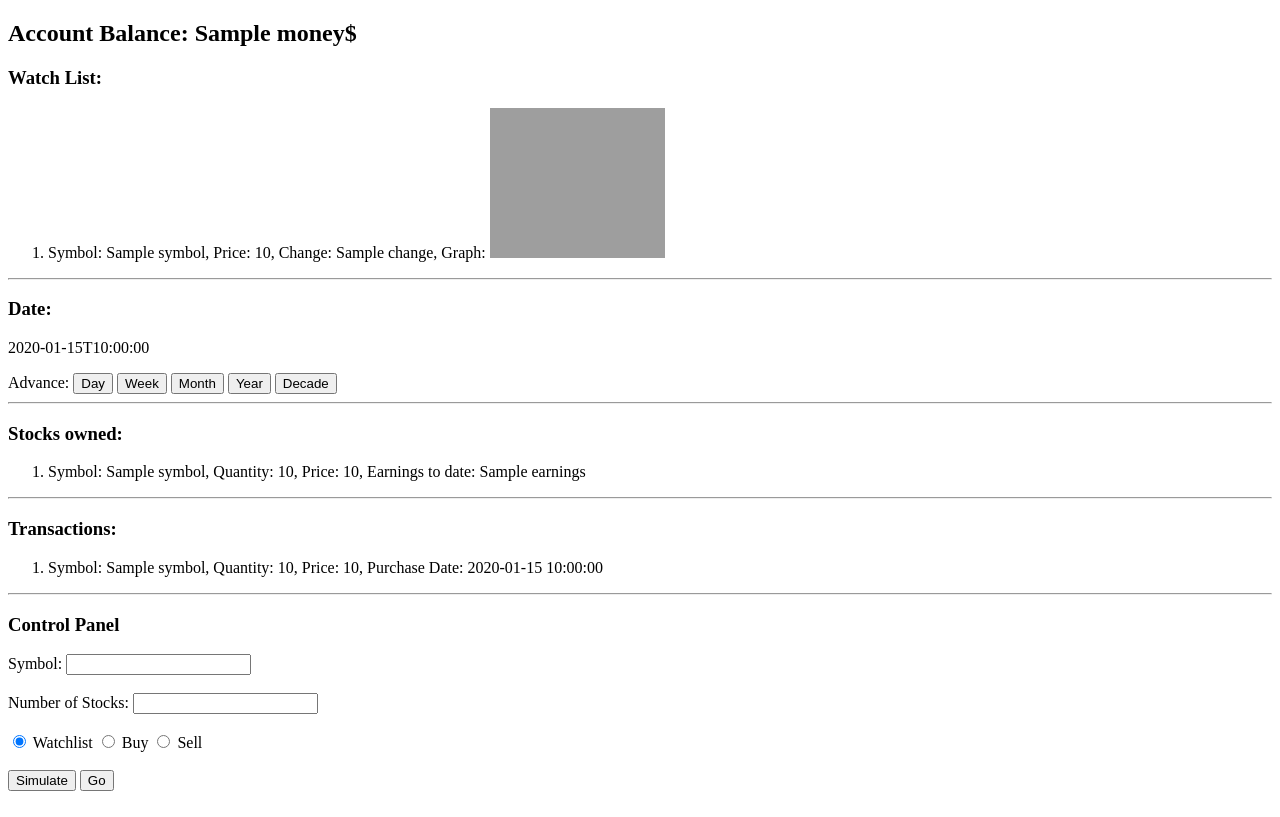
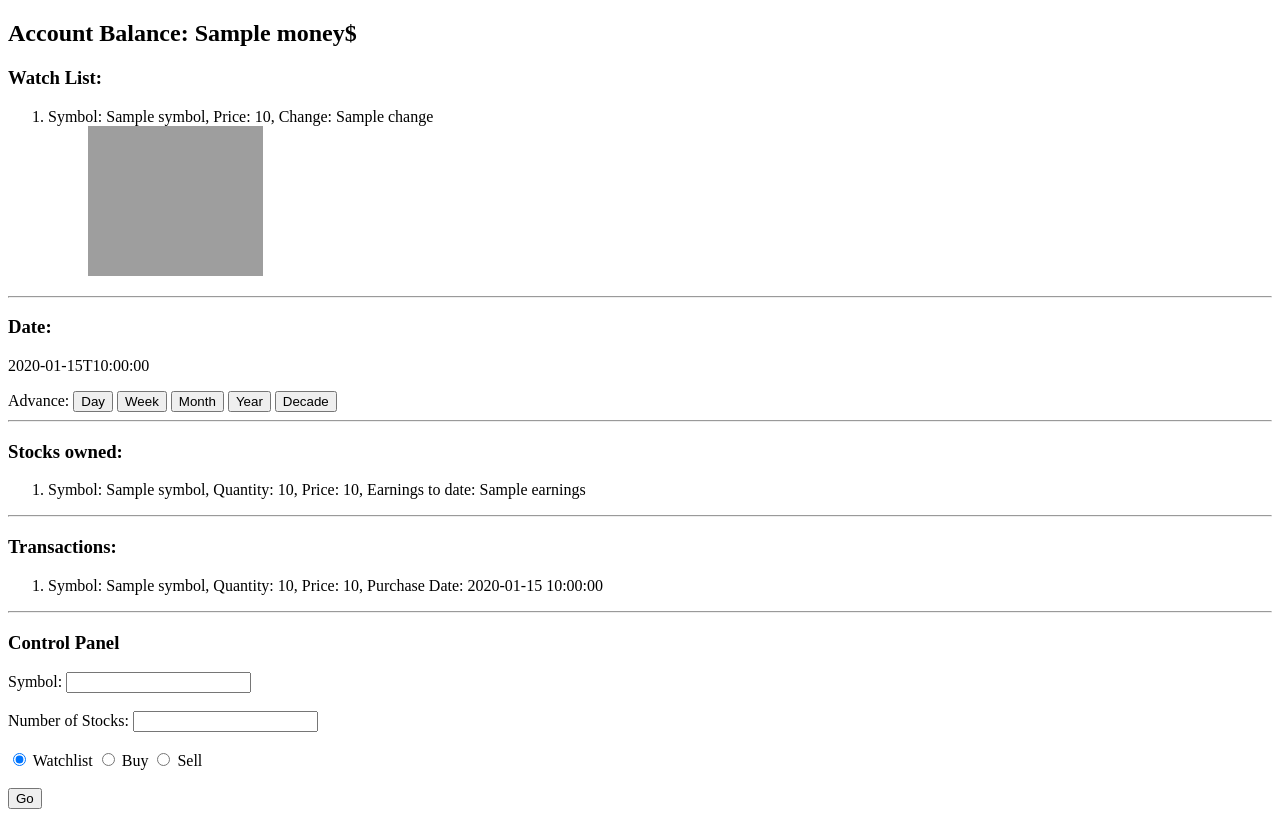
Before and after one commit to Aqueelmiq/TeamAJAHacks, a Flask app: template templates/page.html in a window 1280 px wide. Before the commit the page ends 791 px from the top, so only its background shows below. Run offline with Flask 2, Linux system fonts and the light colour scheme; the template is opened without the code that fills it: most values are stand-ins (such as "Sample title", 1, 10 or a date in 2020); parts of the project's set-up code (start-up, migrations or seed data) failed here and were passed over; grey boxes are pictures that could not be loaded.

Commit message:
Get rid off simulate button for now

```diff
--- a/templates/page.html
+++ b/templates/page.html
@@ -16,8 +16,10 @@
                     <li>
                         Symbol: {{ s.symbol }},
                         Price: {{ s.last_price }},
-                        Change: {{ s.change }},
-                        Graph: <img src="{{ s.img }}.png" height="150px" width="175px"/>
+                        Change: {{ s.change }}
+                        <ul>
+                            <img src="{{ s.img }}.png" height="150px" width="175px"/>
+                        </ul>
                     </li>
                 {% endfor %}
                 </ol>
@@ -79,7 +81,7 @@
                 <input type="radio" name="action" value="watchlist" checked> Watchlist
                 <input type="radio" name="action" value="buy"> Buy
                 <input type="radio" name="action" value="sell"> Sell <br/> <br/>
-                <input type="Submit" value="Simulate">
+                <!--<input type="Submit" value="Simulate">-->
                 <input type="Submit" value="Go">
             </form>
         </div>
```
